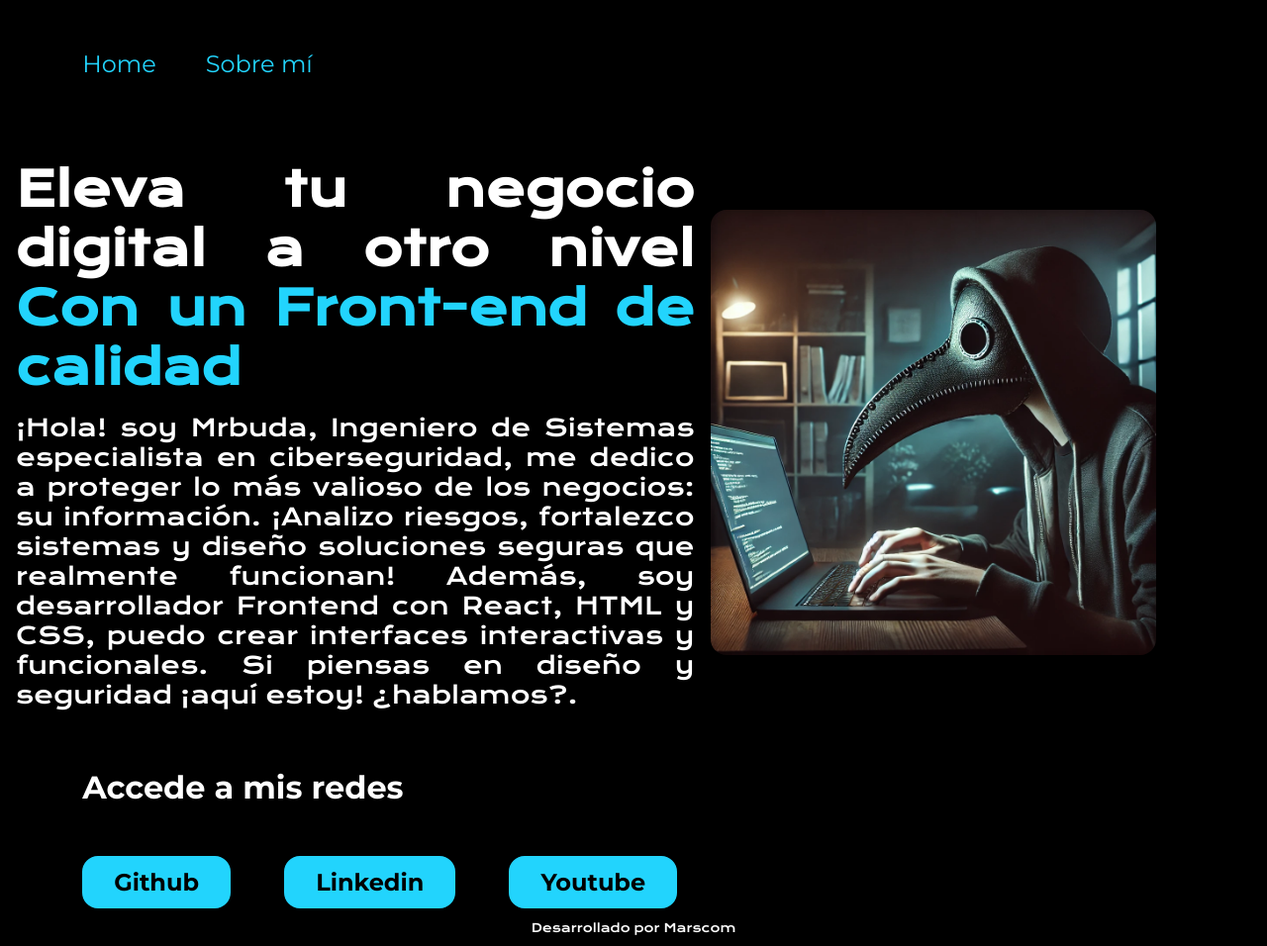
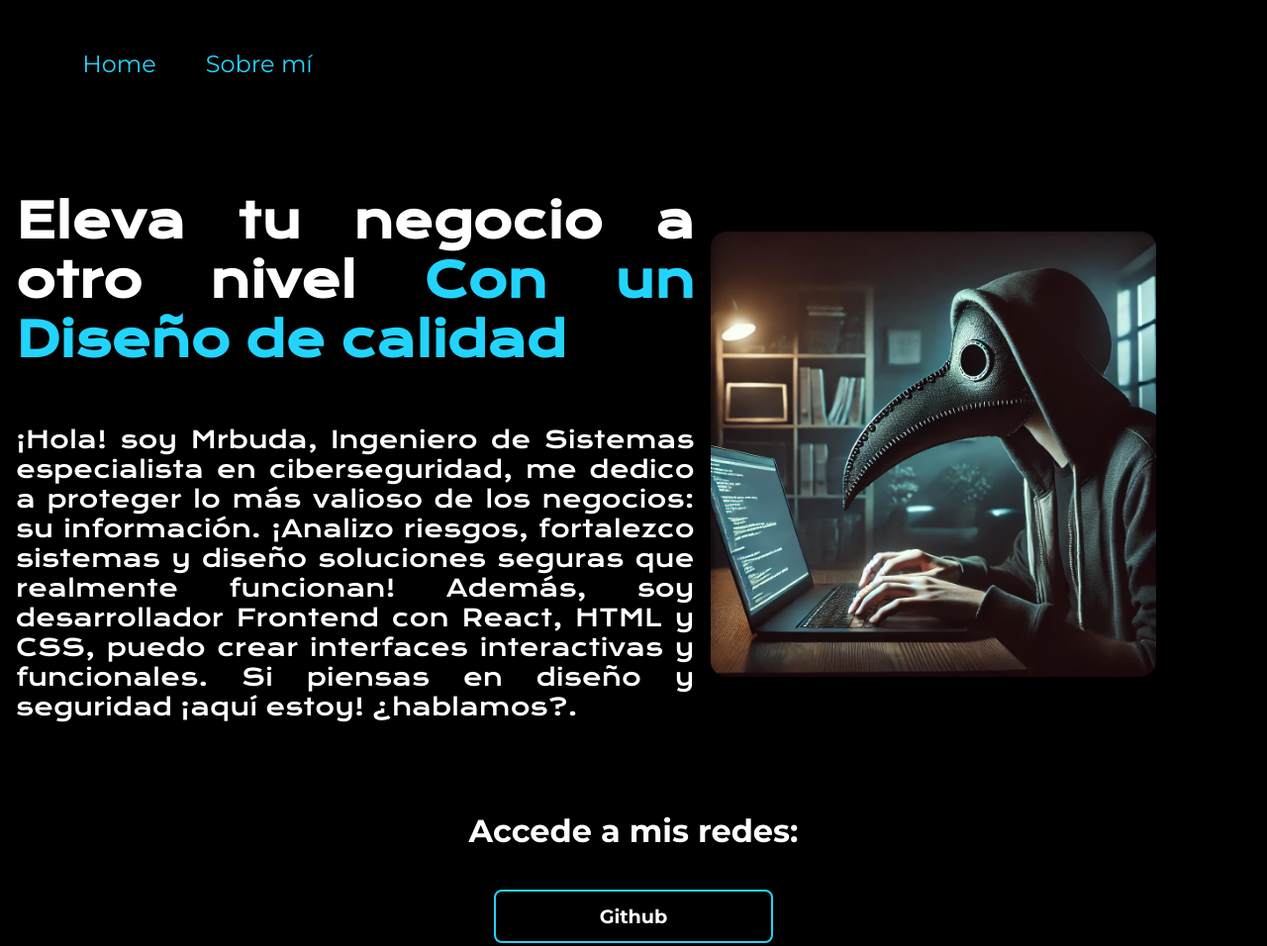
Before and after one commit to MarscomSoftDev/Presentacion_Sencilla, a plain HTML site: page index.html in a window 1280 px wide. Shown: the top 956 px of the page at 99% size. Drawn offline with nearby package versions, Linux system fonts and the light colour scheme; a web font is replaced by a local one.

Commit message:
index terminado

```diff
--- a/index.html
+++ b/index.html
@@ -17,8 +17,8 @@
     <header class="header">
       <nav class="header__nav">
         <ul>
-          <li class="header__nav"><a href="#home">Home</a></li>
-          <li class="header__nav"><a href="#sobre-mi">Sobre mí</a></li>
+          <li class="header__nav"><a href="index.html">Home</a></li>
+          <li class="header__nav"><a href="sobre.html">Sobre mí</a></li>
         </ul>
       </nav>
     </header>
@@ -27,9 +27,9 @@
       <div class="div__principal">
         <section class="primera__seccion">
           <h1>
-            Eleva tu negocio digital a otro nivel
-            <strong> Con un Front-end de calidad <br> </strong>
-          </h1>
+            Eleva tu negocio a otro nivel
+            <strong> Con un Diseño de calidad </strong>
+          </h1><br><br>
           <p>
             ¡Hola! soy Mrbuda, Ingeniero de Sistemas especialista en
             ciberseguridad, me dedico a proteger lo más valioso de los negocios:
@@ -48,7 +48,7 @@
       </section>
 
         <section class="segunda_seccion">
-          <h2>Accede a mis redes</h2>
+          <h2>Accede a mis redes: </h2>
 
           <a href=""> <strong> Github</strong></a>
           <a href=""><strong>Linkedin</strong></a>
--- a/styles.css
+++ b/styles.css
@@ -31,7 +31,9 @@ body {
   display: flex;
   flex-direction: row; /*aplicar media queries*/
   align-items: center;
-  background-color: black;
+
+  padding: 2rem 0%;
+  box-sizing: border-box;
   /* width: 98%;
   padding: 2rem 1rem; */
 }
@@ -73,42 +75,53 @@ body {
   max-width: 1000px;
   text-align: justify;
 }
-
+/* accede a mis redes y botones*/
 .segunda_seccion {
   padding: 0 6.5%;
   margin: 0;
+  display: flex;
+  flex-direction: column;
+  align-items: center;
+  gap: 20px;
 }
 
 .segunda_seccion h2 {
   color: white;
   font-size: 2rem;
-  margin-bottom: 50px;
+  margin-bottom: 20px;
 }
 
 .segunda_seccion a {
-  background-color: #22d4fd;
-  color: black;
+  display: flex;
+  justify-content: center;
+  align-items: center;
+  text-align: center;
+  width: 25%;
+  height: 50px;
+  font-size: 1.2rem;
+  border: 2px solid#22d4fd;
+  border-radius: 8px;
+  color: white;
   text-decoration: none;
-  display: inline-block;
-  margin-right: 50px;
-  font-size: 24px;
-  border: 2px solid #22d4fd;
-  border-radius: 16px;
-  padding: 10px 30px;
+  text-align: center;
 }
 
 footer {
-  color: white;
+  background-color: #22d4fd;
+  margin-top: 40px;
+
+  color: rgb(0, 0, 0);
   display: flex;
   align-items: center;
   justify-content: center;
   font-family: "Krona One", sans-serif;
-  font-size: 12px;
+  font-size: 0.8vw;
 }
 
 @media (max-width: 1024px) {
   .div__principal {
     flex-direction: column;
+    padding: 1rem 5%;
   }
 
   .imagensola img {
@@ -122,3 +135,9 @@ footer {
     font-size: 1rem;
   }
 }
+
+@media (max-width: 768px) {
+  .div__principal {
+    padding: 2rem 4%;
+  }
+}
```
Also changed, not shown: sobre.html (renamed from Sobremi.html).
